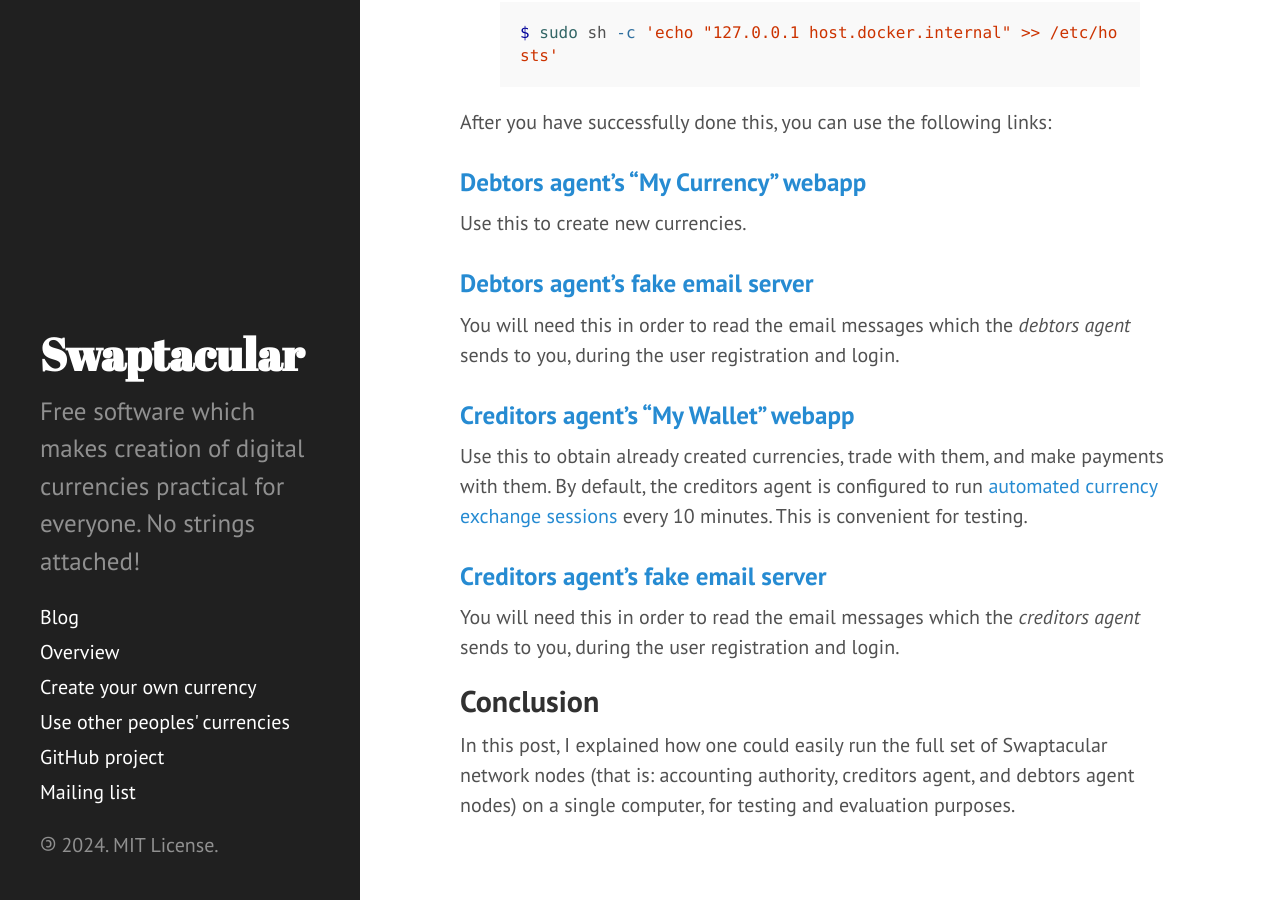
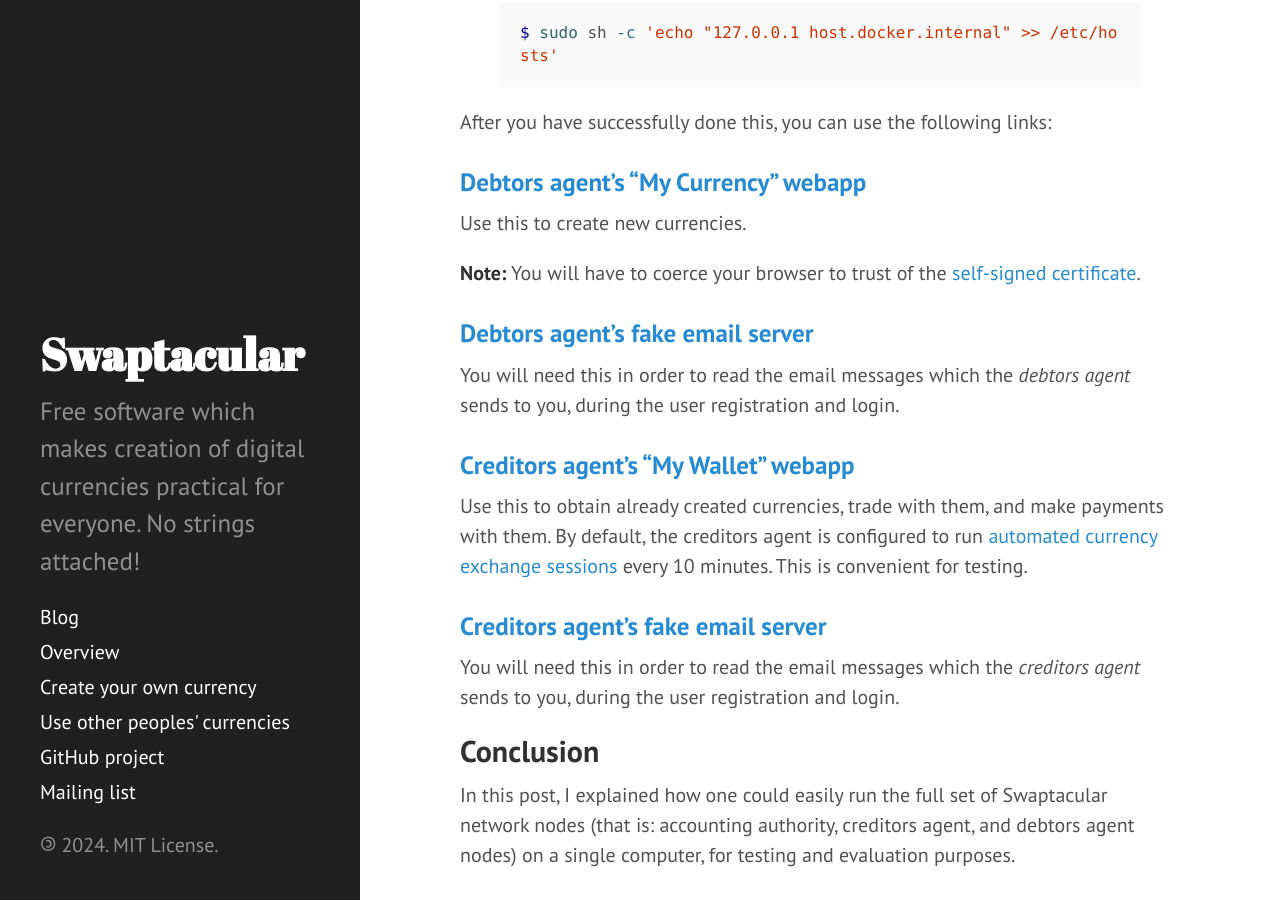
Before and after one commit to epandurski/swaptacular.github.io, a Jekyll site: the page built from _posts/2024-07-07-under-the-hood-running-everything-together.md, in a window 1280 px wide and 900 px high, scrolled down 2968 px. Built offline with Jekyll 4.4.1, drawn with Linux system fonts in a browser that asks for light colours; comment, search, counter and statistics services are not loaded.

Commit message:
Minor addition to the "running everything together" post

```diff
--- a/_posts/2024-07-07-under-the-hood-running-everything-together.md
+++ b/_posts/2024-07-07-under-the-hood-running-everything-together.md
@@ -139,6 +139,10 @@
 
 Use this to create new currencies.
 
+**Note:** You will have to coerce your browser to trust of the
+[self-signed
+certificate](https://en.wikipedia.org/wiki/Self-signed_certificate).
+
 ### [Debtors agent's fake email server](http://localhost:8026/)
 
 You will need this in order to read the email messages which the
```
